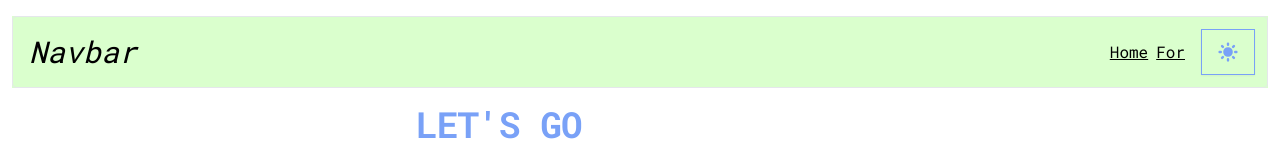
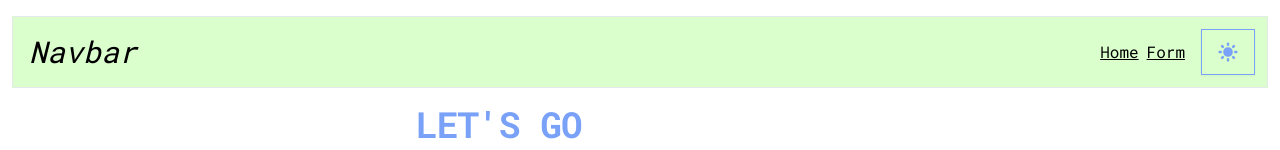
Before and after one commit to lisandrojm/portfolio-start-running, a Next.js app: page /form in a window 1280 px wide. Shown: the top 150 px of the page. Built offline with nearby package versions, Linux system fonts and the light colour scheme.

Commit message:
refactoring

```diff
--- a/src/app/_components/Navbar.tsx
+++ b/src/app/_components/Navbar.tsx
@@ -17,7 +17,7 @@ export default function Navbar() {
           </li>
           <li className="m-1 mr-4 flex items-center">
             <Link className="underline" href="/form">
-              For
+              Form
             </Link>
           </li>
           <ThemeToggle />
```
